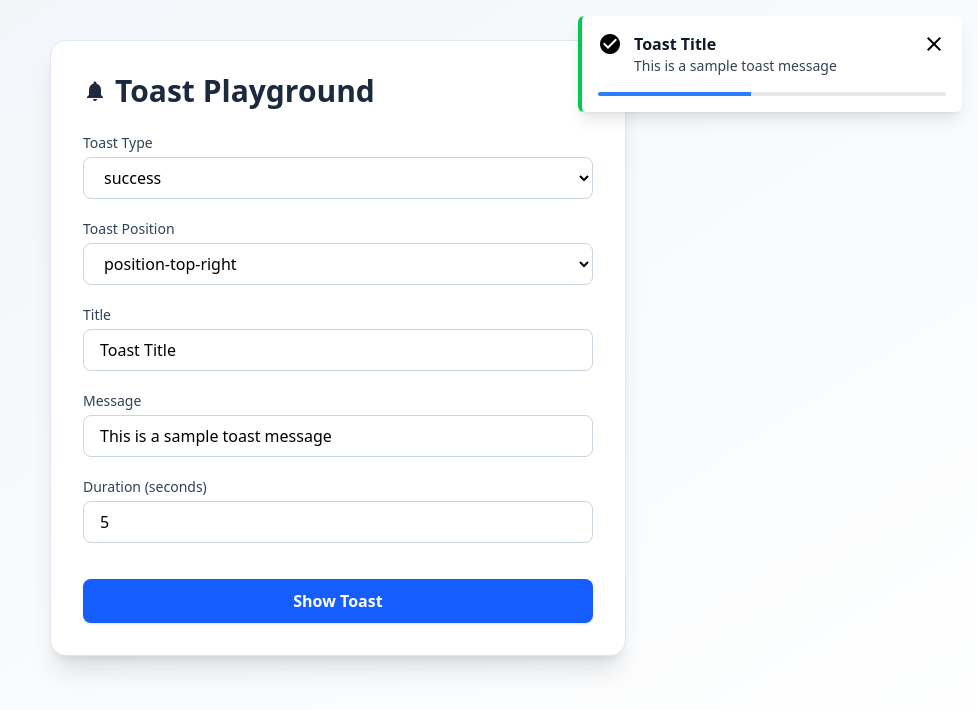
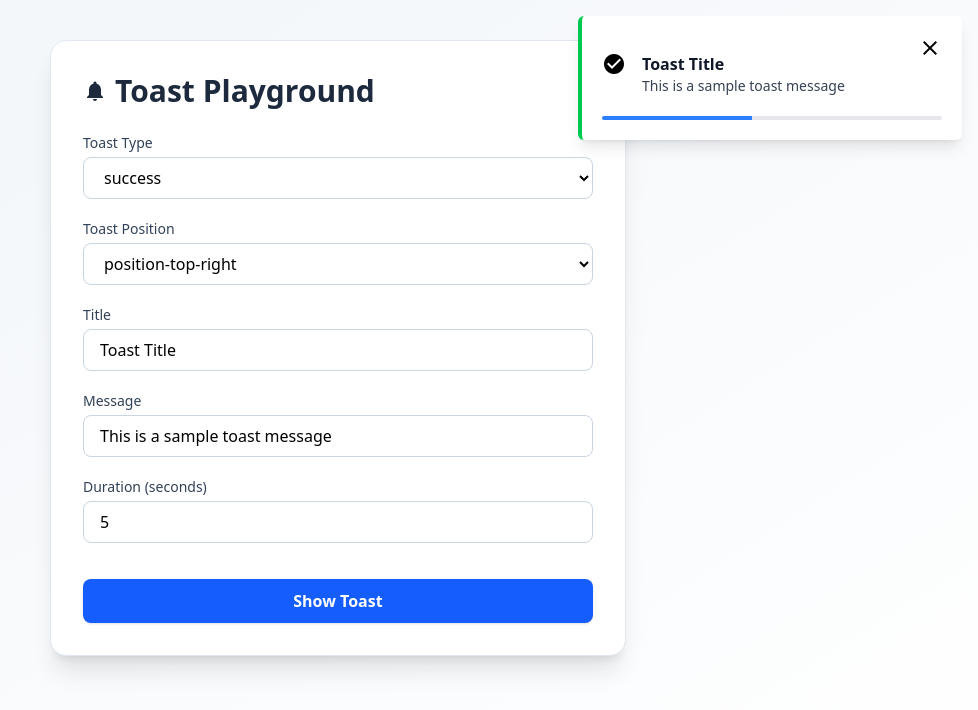
Before and after one commit to GuameDev/toast-notification-system, an Angular app in the folder toast-demo/: page / in a window 1280 px wide. Both pictures are taken after a click on the button "Show Toast". Shown: the top 710 px of the page, without its empty margins (302-1280 px from the left). Built offline with nearby package versions, Linux system fonts and the light colour scheme.

Commit message:
refactor: apply open and close principle to toast items

```diff
--- a/toast-demo/src/app/shared/toast/components/toast-component/toast-component.html
+++ b/toast-demo/src/app/shared/toast/components/toast-component/toast-component.html
@@ -1,39 +1,17 @@
 <div
   *ngFor="let toast of toasts()"
-  class="fixed z-50 w-96 shadow-lg rounded-md p-4 bg-white border-l-4"
+  class="fixed z-50 w-96 shadow-lg rounded-md p-5 bg-white border-l-4"
   [ngClass]="[
     getPositionClasses(toast.position),
     toast.visible ? 'animate-fade-in' : 'animate-fade-out',
-    toast.type === toastType.Success ? 'border-green-500' : '',
-    toast.type === toastType.Warning ? 'border-yellow-500' : '',
-    toast.type === toastType.Error ? 'border-red-500' : '',
-    toast.type === toastType.Info ? 'border-blue-500' : '',
-    toast.type === toastType.None ? 'border-gray-400' : ''
+    getTypeConfig(toast.type).borderColorClass
   ]"
 >
   <div class="flex items-start justify-between">
-    <div class="flex gap-3">
-      <mat-icon
-        [ngClass]="{
-          'text-green-500': toast.type === toastType.Success,
-          'text-yellow-500': toast.type === toastType.Warning,
-          'text-red-500': toast.type === toastType.Error,
-          'text-blue-500': toast.type === toastType.Info,
-          'text-gray-500': toast.type === toastType.None
-        }"
-        class="text-2xl"
-      >
-        {{
-          toast.type === toastType.Success
-            ? 'check_circle'
-            : toast.type === toastType.Warning
-            ? 'warning'
-            : toast.type === toastType.Error
-            ? 'error'
-            : toast.type === toastType.Info
-            ? 'info'
-            : 'notifications'
-        }}
+    <!-- Icon + Message -->
+    <div class="flex gap-4 mt-4">
+      <mat-icon [ngClass]="getTypeConfig(toast.type).iconColorClass" class="text-2xl">
+        {{ getTypeConfig(toast.type).icon }}
       </mat-icon>
 
       <div>
@@ -42,12 +20,14 @@
       </div>
     </div>
 
-    <button (click)="close(toast.id)" class="ml-4">
+    <!-- Close button -->
+    <button (click)="close(toast.id)" class="ml-5">
       <mat-icon class="text-gray-500 hover:text-gray-800">close</mat-icon>
     </button>
   </div>
 
-  <div class="w-full h-1 bg-gray-200 mt-4 rounded overflow-hidden">
+  <!-- Progress bar -->
+  <div class="w-full h-1 bg-gray-200 mt-5 rounded overflow-hidden">
     <div
       class="h-full bg-blue-500 transition-all duration-100"
       [style.width.%]="getProgress(toast)"
--- a/toast-demo/src/app/shared/toast/components/toast-component/toast-component.ts
+++ b/toast-demo/src/app/shared/toast/components/toast-component/toast-component.ts
@@ -1,12 +1,13 @@
 import { CommonModule } from '@angular/common';
-import { Component, effect, inject, signal, WritableSignal } from '@angular/core';
+import { Component, effect, Inject, inject, signal, WritableSignal } from '@angular/core';
 import { MatIconModule } from '@angular/material/icon';
 
 import { ToastService } from '../../services/toast-service/toast-service';
-import { ToastMessage } from '../../models/toast-message.model';
+import { Toast } from '../../models/toast.model';
 import { ToastType } from '../../models/toast-type.enum';
 import { ToastPosition } from '../../models/toast-position.enum';
 import { PROGRESS_INITIAL_PERCENT, PROGRESS_UPDATE_INTERVAL_MS, TOAST_TIMEOUT_MS_MULTIPLIER } from '../../constants/toast.constants';
+import { TOAST_TYPE_CONFIG } from '../../constants/toast-type.config';
 
 @Component({
   standalone: true,
@@ -22,6 +23,9 @@ export class ToastComponent {
 
   progressMap = new Map<string, WritableSignal<number>>();
 
+  getTypeConfig(type: ToastType) {
+  return TOAST_TYPE_CONFIG[type];
+}
 
   getPositionClasses(position: ToastPosition): string {
     switch (position) {
@@ -44,7 +48,7 @@ export class ToastComponent {
     this.toastService.dismiss(id);
   }
 
-  getProgress(toast: ToastMessage): number {
+  getProgress(toast: Toast): number {
     if (!this.progressMap.has(toast.id)) {
       const progress = signal<number>(PROGRESS_INITIAL_PERCENT);
       this.progressMap.set(toast.id, progress);
--- /dev/null
+++ b/toast-demo/src/app/shared/toast/constants/toast-type.config.ts
@@ -0,0 +1,30 @@
+import { ToastType } from "../models/toast-type.enum";
+
+
+export const TOAST_TYPE_CONFIG: Record<ToastType, { icon: string; iconColorClass: string; borderColorClass: string }> = {
+    [ToastType.Success]: {
+        icon: 'check_circle',
+        iconColorClass: 'text-green-500',
+        borderColorClass: 'border-green-500',
+    },
+    [ToastType.Error]: {
+        icon: 'error',
+        iconColorClass: 'text-red-500',
+        borderColorClass: 'border-red-500',
+    },
+    [ToastType.Warning]: {
+        icon: 'warning',
+        iconColorClass: 'text-yellow-500',
+        borderColorClass: 'border-yellow-500',
+    },
+    [ToastType.Info]: {
+        icon: 'info',
+        iconColorClass: 'text-blue-500',
+        borderColorClass: 'border-blue-500',
+    },
+    [ToastType.None]: {
+        icon: 'notifications',
+        iconColorClass: 'text-gray-500',
+        borderColorClass: 'border-gray-400',
+    },
+};
--- a/toast-demo/src/app/shared/toast/models/toast-message.model.ts
+++ b/toast-demo/src/app/shared/toast/models/toast.model.ts
@@ -6,7 +6,7 @@ import {
   DEFAULT_TOAST_TITLE
 } from '../constants/toast.constants';
 
-export class ToastMessage {
+export class Toast {
   public id: string;
   public visible: boolean;
   public title: string;
@@ -25,7 +25,7 @@ export class ToastMessage {
     position = ToastPosition.Center,
     type = ToastType.Info,
     startTime
-  }: Partial<ToastMessage> = {}) {
+  }: Partial<Toast> = {}) {
     this.id = id;
     this.visible = visible;
     this.title = title;
--- a/toast-demo/src/app/shared/toast/services/toast-service/toast-service.ts
+++ b/toast-demo/src/app/shared/toast/services/toast-service/toast-service.ts
@@ -1,47 +1,42 @@
-import { Injectable, signal } from '@angular/core';
-import { ToastMessage } from '../../models/toast-message.model';
+import { Injectable, NgZone, signal, computed } from '@angular/core';
+import { Toast } from '../../models/toast.model';
 import { ShowToastOptions } from '../../models/show-toast-options.model';
-import {
-  DEFAULT_TOAST_DURATION_SECONDS,
-  TOAST_TIMEOUT_MS_MULTIPLIER
-} from '../../constants/toast.constants';
+// ...
 
 @Injectable({ providedIn: 'root' })
 export class ToastService {
-  // 🔐 Signal reactivo para lista de toasts
-  private readonly _toasts = signal<ToastMessage[]>([]);
+  private readonly _toasts = signal<Toast[]>([]);
   public readonly toasts = this._toasts.asReadonly();
 
-  /**
-   * Muestra un nuevo toast. Se autoelimina luego de su duración.
-   */
+  constructor(private zone: NgZone) {}
+
   public show(options: ShowToastOptions): void {
-    const duration = options.durationInSeconds ?? DEFAULT_TOAST_DURATION_SECONDS;
-
-    const toast = new ToastMessage({
+    const toast = new Toast({
       ...options,
       visible: true,
-      durationInSeconds: duration,
       startTime: Date.now(),
     });
 
-    this._toasts.update((prev) => [...prev, toast]);
+    this.zone.run(() => {
+      this._toasts.update((prev) => [...prev, toast]);
+    });
 
-    // ⏱️ Programar eliminación automática
-    setTimeout(() => this.dismiss(toast.id), duration * TOAST_TIMEOUT_MS_MULTIPLIER);
+    setTimeout(() => {
+      this.zone.run(() => {
+        this.dismiss(toast.id);
+      });
+    }, toast.durationInSeconds * 1000);
   }
 
-  /**
-   * Elimina un toast específico por ID
-   */
   public dismiss(id: string): void {
-    this._toasts.update((toasts) => toasts.filter((t) => t.id !== id));
+    this.zone.run(() => {
+      this._toasts.update((toasts) => toasts.filter(t => t.id !== id));
+    });
   }
 
-  /**
-   * Limpia todos los toasts (por ejemplo, en navegación)
-   */
   public clear(): void {
-    this._toasts.set([]);
+    this.zone.run(() => {
+      this._toasts.set([]);
+    });
   }
 }
```
